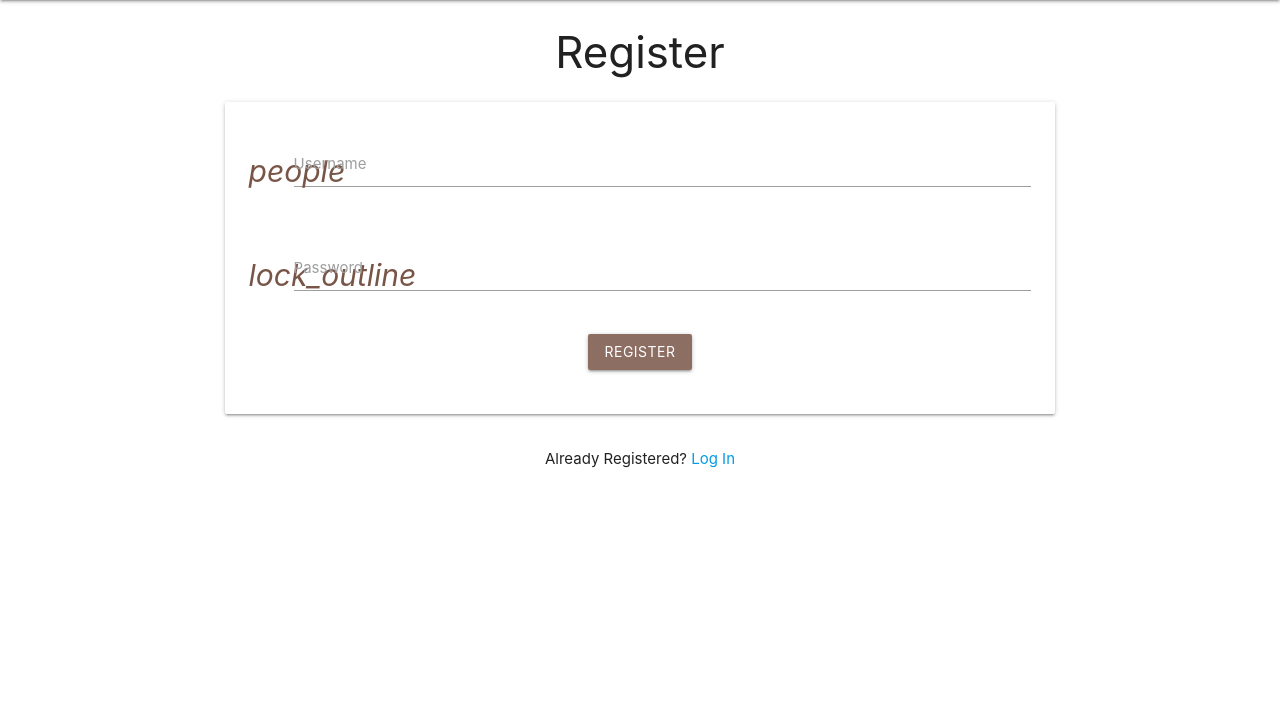
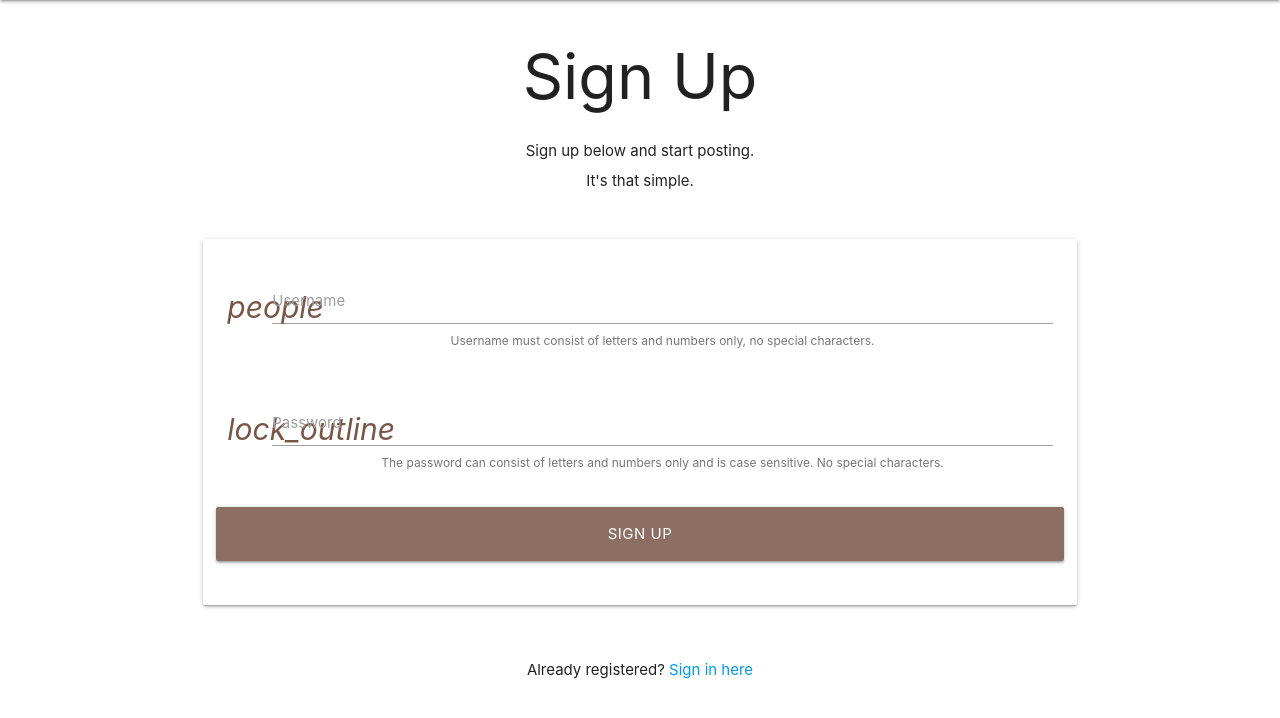
Before and after one commit to Code-Institute-Submissions/sami-sinnari-MilestoneProject3, a Flask app: page /register in a window 1280 px wide. Shown: the part 64-782 px from the top of the page. Run offline with Flask 2, Linux system fonts and the light colour scheme; some libraries are stand-ins or nearby versions.

Commit message:
Customize sign in and sign out files.

```diff
--- a/templates/register.html
+++ b/templates/register.html
@@ -1,43 +1,80 @@
 {% extends "base.html" %}
 {% block content %}
 
-<h3 class="center-align">Register</h3>
-
+<section class="container center-align">
   <div class="row">
-    <form class="col s12 m8 offset-m2" method="POST" action="{{ url_for('register') }}">
+    <div class="col s12">
+      <h1>Sign Up</h1>
+      <p>
+        Sign up below and start posting. <br>
+        It's that simple.
+      </p>
+    </div>
+  </div>
+  <!-- Sign in form -->
+  <div class="row">
+    <form class="col s12" method="POST" action="{{ url_for('register') }}">
       <div class="card-panel">
-
+        <!-- Username -->
         <div class="row">
           <div class="input-field col s12">
             <i class="material-icons prefix brown-text"> people</i>
-                    <input id="username" name="username" type="text" minlength="5" maxlength="15"
-                        pattern="^[a-zA-Z0-9]{5,15}$" class="validate" required>
+            <input
+              id="username"
+              name="username"
+              type="text"
+              minlength="5"
+              maxlength="15"
+              pattern="^[a-zA-Z0-9]{5,15}$"
+              class="validate"
+              required
+            />
             <label for="username">Username</label>
+            <span class="helper-text"
+              >Username must consist of letters and numbers only, no special characters.</span
+            >
           </div>
         </div>
+        <!-- Password -->
         <div class="row">
           <div class="input-field col s12">
-                    <i class="material-icons prefix brown-text"> lock_outline</i>
-                    <input id="password" name="password" type="password" minlength="5" maxlength="15"
-                        pattern="^[a-zA-Z0-9]{5,15}$" class="validate" required>
+            <i class="material-icons prefix brown-text">lock_outline</i>
+            <input
+              id="password"
+              name="password"
+              type="password"
+              minlength="5"
+              maxlength="15"
+              pattern="^[a-zA-Z0-9]{5,15}$"
+              class="validate"
+              required
+            />
             <label for="password">Password</label>
+            <span class="helper-text"
+              >The password can consist of letters and numbers only and is
+              case sensitive. No special characters.</span
+            >
           </div>
         </div>
-            <div class="row center-align">
-                <button class="btn waves-effect brown lighten-1" type="submit" name="action">Register
+
+        <!-- Register -->
+        <div class="row">
+            <button type="submit" class="col s12 btn-large brown lighten-1">
+            Sign Up
           </button>
         </div>
       </div>
     </form>
+  </div>
 
+  <!-- Already Registered? -->
   <div class="row">
     <div class="col s12">
       <p class="center-align">
-                Already Registered?
-                <a href="{{ url_for('login') }}" class="">Log In</a>
+        Already registered?<a href="{{ url_for('login') }}"> Sign in here</a>
       </p>
     </div>
   </div>
-</div>
+</section>
 
 {% endblock %}
```
Also changed, not shown: templates/login.html (+45 -21 lines). Lines whose indentation alone changed are shown as unchanged.
